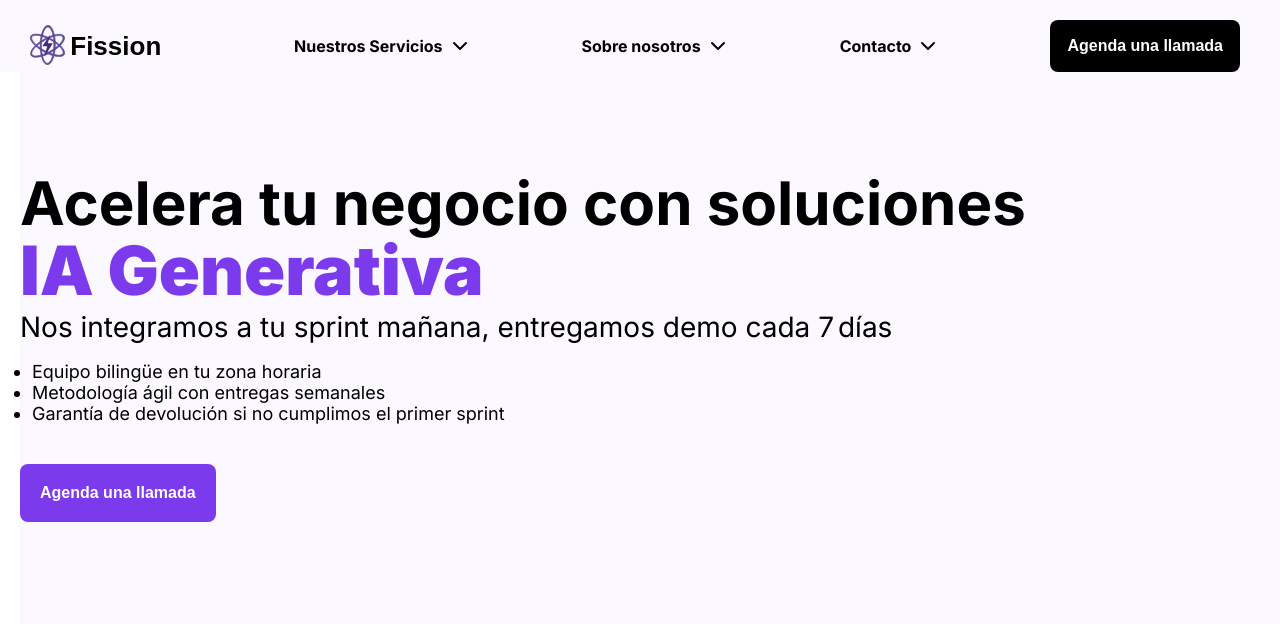
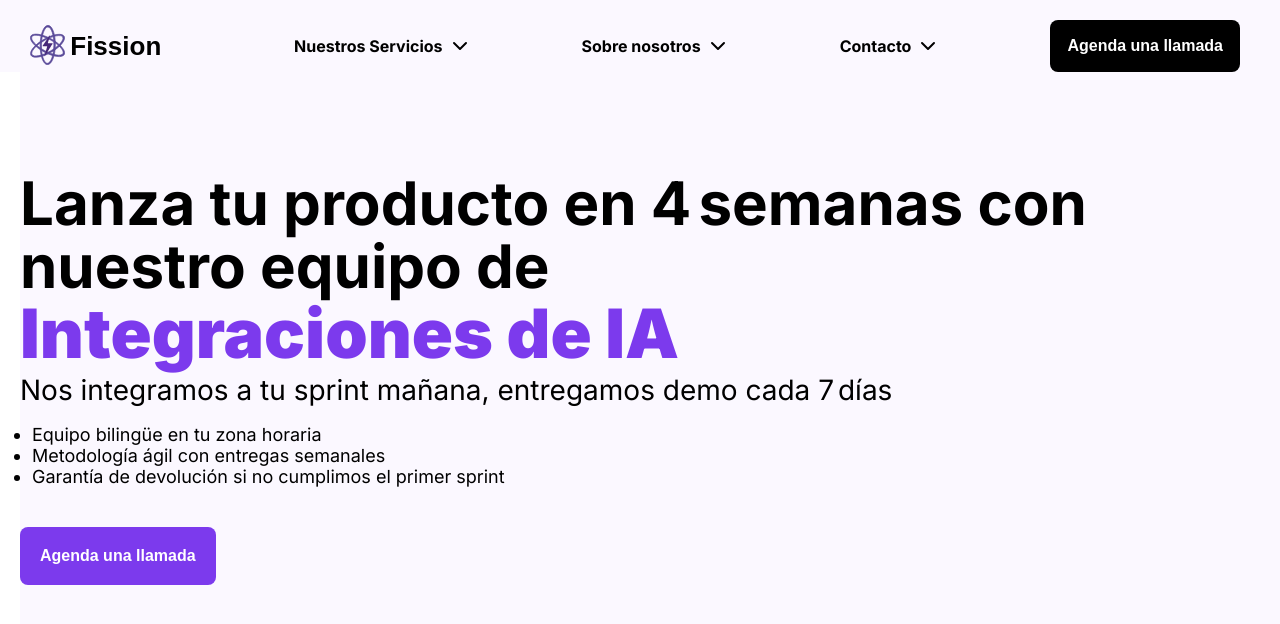
Before and after one commit to SoyDouglas/FissionSoftware, a React (Vite) app: page / in a window 1280 px wide. Shown: the top 624 px of the page. Built offline with nearby package versions, Linux system fonts and the light colour scheme.

Commit message:
Update info hero

```diff
--- a/src/components/layout/Hero.jsx
+++ b/src/components/layout/Hero.jsx
@@ -4,10 +4,12 @@ import '../css/Hero.css';
 function Hero() {
 
     const phrases = [
-        'Web a medida',
-        'IA Generativa',
-        'Marketing digital',
-        'E-Commerce personalizado'
+        'Desarrollo web',
+        'Integraciones de IA',
+        'Desarrollo mobile',
+        'Marketing Digital',
+        'Software',
+        'Automatización'
     ];
 
     const [index, setIndex] = useState(0);
@@ -30,7 +32,7 @@ function Hero() {
 
     return (
         <section className='Hero'>
-            <h1 className='hero-title'>Acelera tu negocio con soluciones
+            <h1 className='hero-title'>Lanza tu producto en 4 semanas con nuestro equipo de
                 <span className={`accent ${isAnimating ? 'fade-out' : 'fade-in'}`}>
                     {phrases[index]}
                 </span>
```
